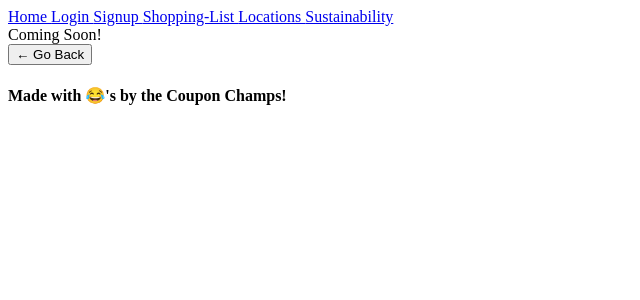
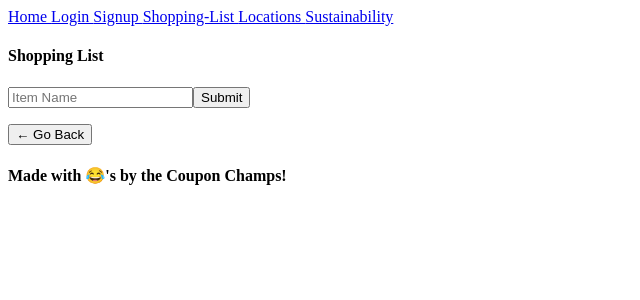
Before and after one commit to rickybehrens/grocery-store-app, a React (Vite) app in the folder client/: page /shoppinglist in a window 1280 px wide. Shown: the top 300 px of the page, without its empty margins (0-640 px from the left). Built offline with nearby package versions, Linux system fonts and the light colour scheme.

Commit message:
added localStorage, updated front end pages

```diff
--- a/client/src/pages/ShoppingList.jsx
+++ b/client/src/pages/ShoppingList.jsx
@@ -1,7 +1,104 @@
 import React from 'react';
+import { useState } from 'react';
+import { Link } from 'react-router-dom';
+
+import { useMutation } from '@apollo/client';
+import { ADD_ITEM } from '../utils/mutations';
 
 const Shoppinglist = () => {
-    return <div>Coming Soon!</div>;
+    const [formState, setFormState] = useState({
+        itemname: ''
+    })
+    const [items, setItems] = useState([]);
+
+    const [addItem, { error, data }] = useMutation(ADD_ITEM);
+
+    const handleChange = (event) => {
+        const { name, value } = event.target;
+
+        setFormState({
+            ...formState,
+            [name]: value,
+        });
+    };
+
+    const handleFormSubmit = async (event) => {
+        event.preventDefault();
+        console.log(formState);
+
+        try {
+            const { data } = await addItem({
+                variables: { ...formState },
+            });
+
+            console.log('(DELETE BEFORE PRODUCTION)Mutation Response:', data)
+            // Updates the list of items
+            setItems([...items, data.addItem.item]);
+
+            // Clears the users input
+            setFormState({
+                itemname: ''
+            });
+
+        } catch (e) {
+            console.error('GraphQL error:', e);
+        }
+    };
+
+    const handleItemClick = (itemId) => {
+        const updatedItems = items.filter((item) => item.id !== itemId);
+        setItems(updatedItems);
+    };
+
+
+    return (
+        <main className="flex-row justify-center mb-4">
+            <div className="col-12 col-lg-10">
+                <div className="card">
+                    <h4 className="card-header bg-dark text-light p-2">Shopping List</h4>
+                    <div className="card-body">
+                        {data ? (
+                            <p>
+                                Success! You may now head{' '}
+                                <Link to="/">back to the homepage.</Link>
+                            </p>
+                        ) : (
+                            <form onSubmit={handleFormSubmit}>
+                                <input
+                                    className="form-input"
+                                    placeholder="Item Name"
+                                    name="itemname"
+                                    type="text"
+                                    value={formState.itemname}
+                                    onChange={handleChange}
+                                />
+                                <button
+                                    className="btn btn-block btn-primary"
+                                    style={{ cursor: 'pointer' }}
+                                    type="submit"
+                                >
+                                    Submit
+                                </button>
+                            </form>
+                        )}
+
+                        {error && (
+                            <div className="my-3 p-3 bg-danger text-white">
+                                {error.message}
+                            </div>
+                        )}
+                    </div>
+                    <ul>
+                        {items.map((item) => (
+                            <li key={item.id} onClick={() => handleItemClick(item.id)}>
+                                {item.itemname}
+                            </li>
+                        ))}
+                    </ul>
+                </div>
+            </div>
+        </main>
+    );
 };
 
 export default Shoppinglist;
--- a/client/src/utils/mutations.js
+++ b/client/src/utils/mutations.js
@@ -23,3 +23,14 @@ export const ADD_USER = gql`
     }
   }
 `;
+
+export const ADD_ITEM = gql`
+  mutation addItem($itemname: String!) {
+    addItem(itemname: $itemname) {
+      item {
+        _id
+        itemname
+      }
+    }
+  }
+`;
```
Also changed, not shown: client/src/main.jsx (+4 -4 lines), client/src/utils/localStorage.js (added, +30 -0 lines).
